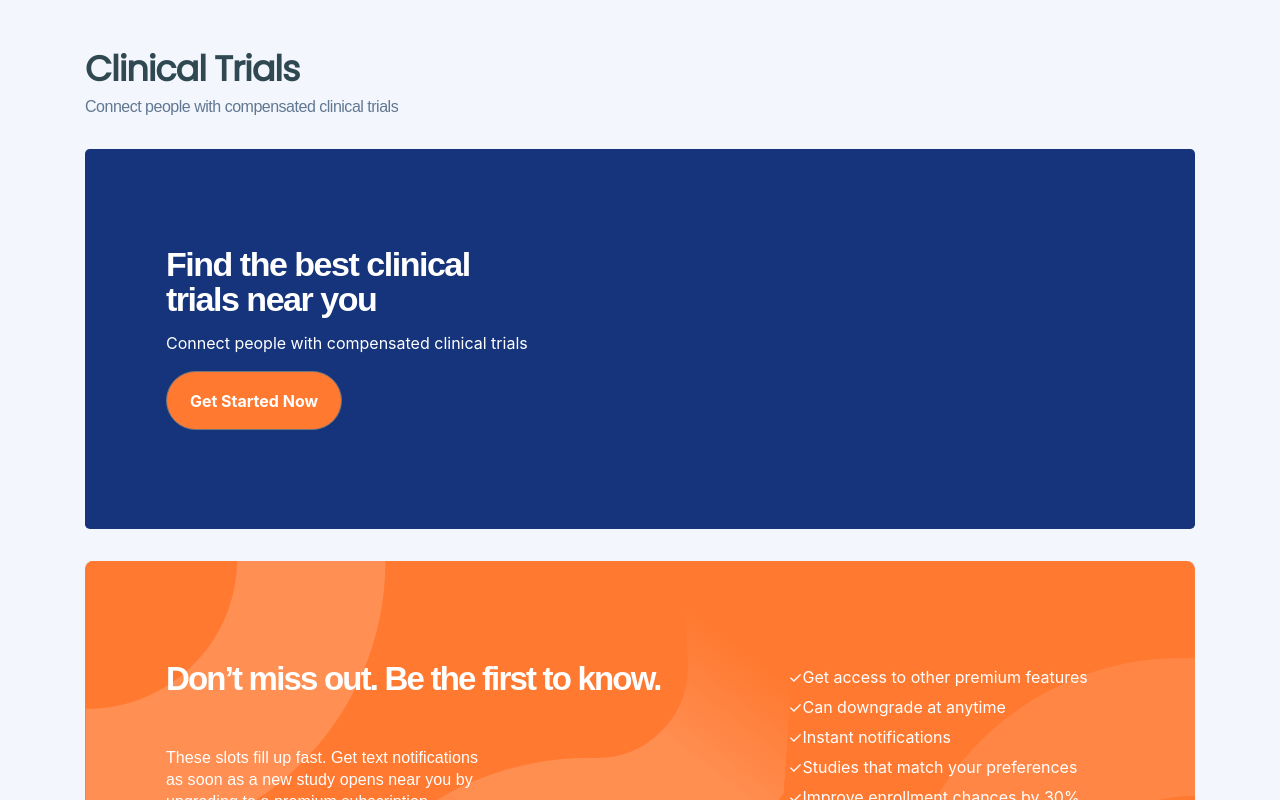
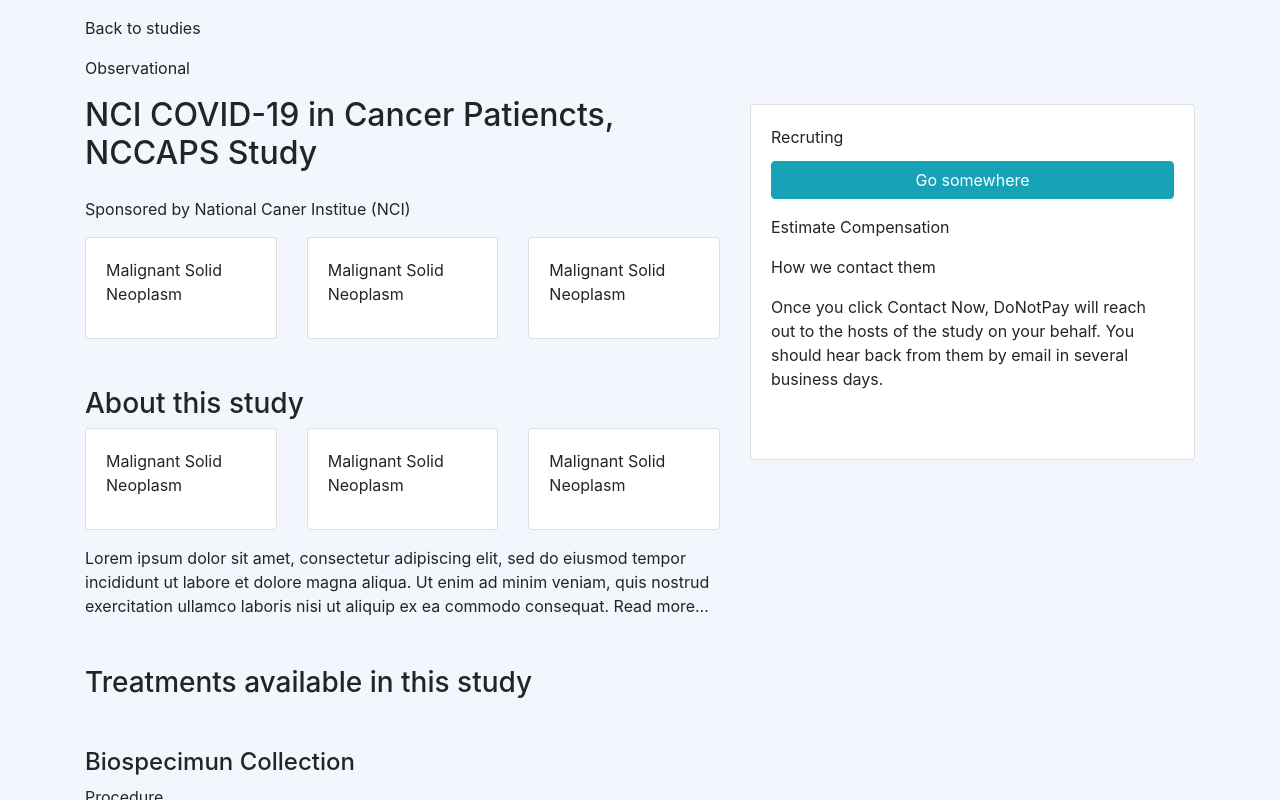
Before and after one commit to iverson52000/clinicaltrials, a React (Create React App) app: page / in a window 1280 px wide. Shown: the top 800 px of the page. Built offline with nearby package versions, Linux system fonts and the light colour scheme.

Commit message:
60% detail page

```diff
--- a/src/App.js
+++ b/src/App.js
@@ -9,12 +9,13 @@ import Hero1 from './components/Hero1';
 import Hero2 from './components/Hero2';
 import CardList from './components/CardList';
 import EnrollBanner from './components/EnrollBanner';
+import StudyPage from './components/StudyPage';
 
 const initialState = {
   input: "",
   imageUrl: "",
   box: {},
-  route: "signin",
+  route: "StudyPage",
   isProfileOpen: false,
   isSignedIn: false,
   user: {
@@ -57,6 +58,8 @@ class App extends Component {
     } = this.state;
 
     return (
+      <div>
+        { route === "home" ? (
             <div className = 'container'>
               <Header />
               {isProfileOpen && (
@@ -82,11 +85,13 @@ class App extends Component {
                 <h3 className="mb-3">Studies You’ve Bookmarked</h3>
                 <CardList/>
               </div>
+            </div> ) : (
+              <StudyPage/>
+          )
+        }
       </div>
-
     );
   }
-
 }
 
 export default App;
--- /dev/null
+++ b/src/components/StudyPage.js
@@ -0,0 +1,74 @@
+import React from 'react';
+import { Row, Col, Container} from 'reactstrap';
+import { Card, CardBody,Button, CardTitle, CardText } from 'reactstrap';
+import { CardGroup, CardDeck} from 'reactstrap';
+
+const StudyPage = () => {
+	return(
+		<Container className="mt-3">
+			<p>Back to studies</p>
+				<Row>
+					<Col md="7">
+						<p>Observational</p>
+						<h2>NCI COVID-19 in Cancer Patiencts, NCCAPS Study</h2>
+						<p className="mt-4">Sponsored by National Caner Institue (NCI)</p>
+						<CardDeck>
+					      <Card>
+					        <CardBody>
+					          <CardTitle>Malignant Solid Neoplasm</CardTitle>
+					        </CardBody>
+					      </Card>
+					      <Card>
+					        <CardBody>
+					          <CardTitle>Malignant Solid Neoplasm</CardTitle>
+					        </CardBody>
+					      </Card>
+					      <Card>
+					        <CardBody>
+					          <CardTitle>Malignant Solid Neoplasm</CardTitle>
+					        </CardBody>
+					      </Card>
+
+					    </CardDeck>
+						<h3 className="mt-5">About this study</h3>
+						<CardDeck>
+					      <Card>
+					        <CardBody>
+					          <CardTitle>Malignant Solid Neoplasm</CardTitle>
+					        </CardBody>
+					      </Card>
+					      <Card>
+					        <CardBody>
+					          <CardTitle>Malignant Solid Neoplasm</CardTitle>
+					        </CardBody>
+					      </Card>
+					      <Card>
+					        <CardBody>
+					          <CardTitle>Malignant Solid Neoplasm</CardTitle>
+					        </CardBody>
+					      </Card>
+					    </CardDeck>
+						<p className="mt-3">Lorem ipsum dolor sit amet, consectetur adipiscing elit, sed do eiusmod tempor
+							incididunt ut labore et dolore magna aliqua. Ut enim ad minim veniam, quis nostrud exercitation
+							ullamco laboris nisi ut aliquip ex ea commodo consequat. Read more…</p>
+						<h3 className="mt-5">Treatments available in this study</h3>
+						<h4 className="mt-5">Biospecimun Collection</h4>
+						<p>Procedure</p>
+						<p>Undergo collection of blood samples</p>
+					</Col>
+					<Col  className="mt-5">
+						<Card body>
+				          <CardTitle>Recruting</CardTitle>
+				          <Button className="btn-info">Go somewhere</Button>
+				          <CardText className="mt-3">Estimate Compensation</CardText>
+				          <CardText>How we contact them</CardText>
+				          <CardText className="mb-5">Once you click Contact Now, DoNotPay will reach out to the hosts of the study on your behalf.
+				          You should hear back from them by email in several business days.</CardText>
+				        </Card>
+					</Col>
+				</Row>
+		</Container>
+	);
+}
+
+export default StudyPage;
```
Lines whose indentation alone changed are shown as unchanged.
